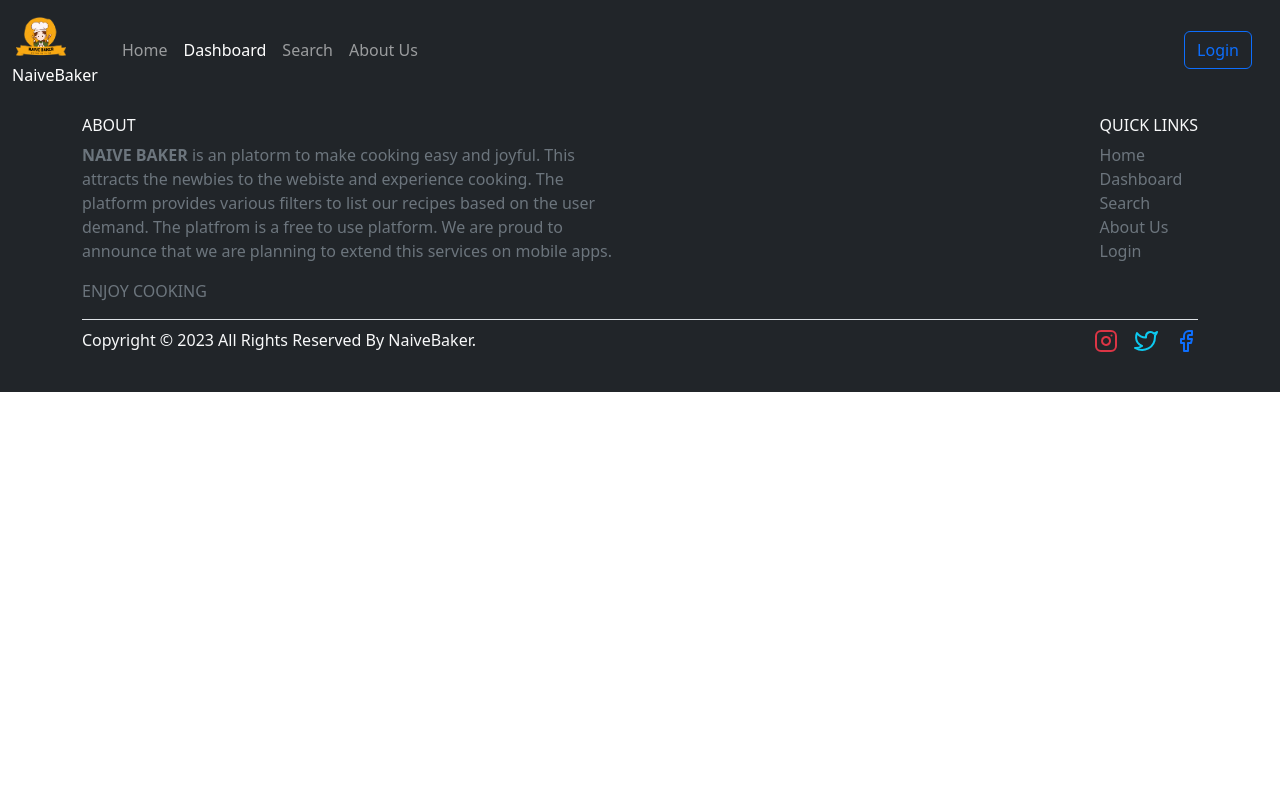
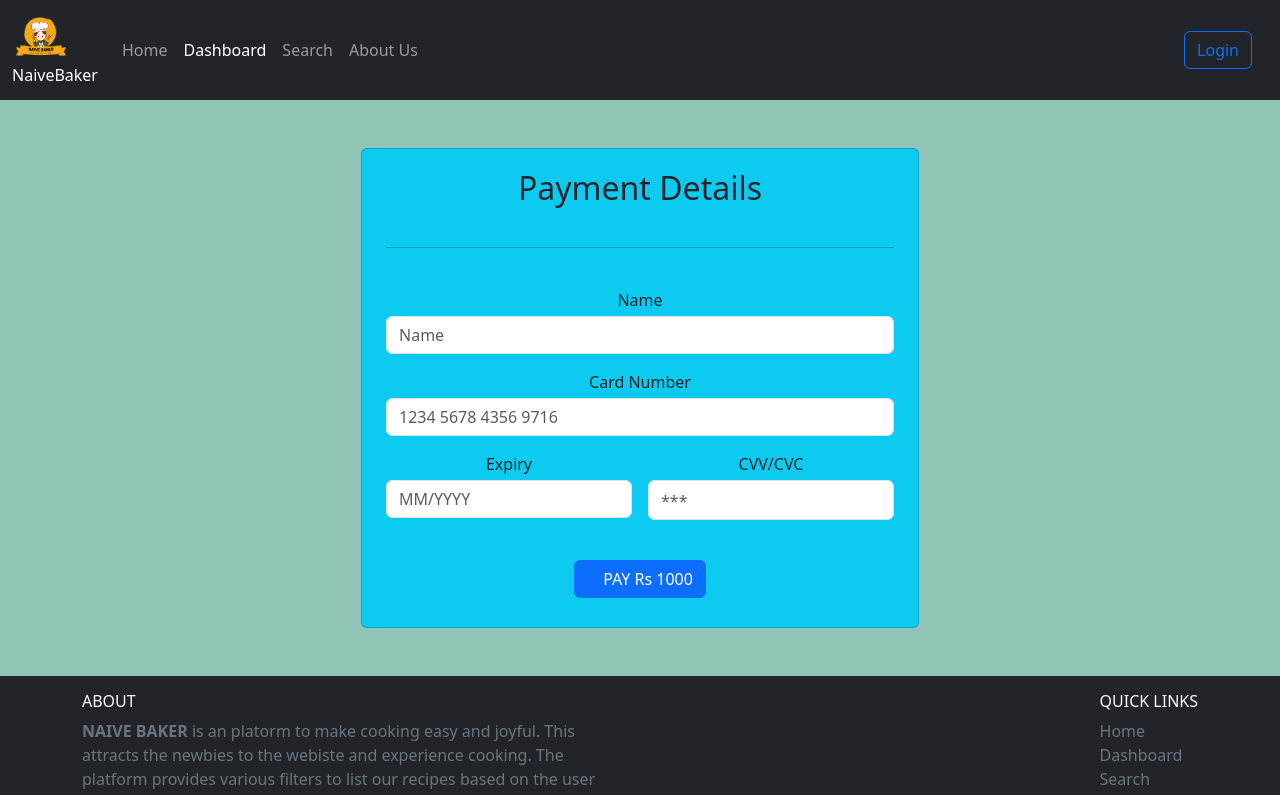
Before and after one commit to dhruvprajapati18082002/Naive_Baker, a React (Create React App) app in the folder frontend/: page /payment in a window 1280 px wide. Shown: the top 795 px of the page. Built offline with nearby package versions, Linux system fonts and the light colour scheme; no server answers.

Commit message:
Static payment gateway created

```diff
--- a/frontend/src/App.js
+++ b/frontend/src/App.js
@@ -12,7 +12,8 @@ import Alert from "./components/Alert";
 import RecipePage from "./components/RecipePage";
 import UploadRecipe from "./components/dashboardComponents/UploadRecipe";
 import ForgotPass from "./components/loginComponents/ForgotPass";
-import ResetPass from "./components/loginComponents/ResetPass"
+import ResetPass from "./components/loginComponents/ResetPass";
+import Payment from "./components/dashboardComponents/Payment";
 
 export default function App() {
 
@@ -29,7 +30,7 @@ export default function App() {
                 <Route path="/uploadrecipe" element={<UploadRecipe />} />
                 <Route path="/forgotpass" element={<ForgotPass />} />
                 <Route path="/resetpass" element={<ResetPass />} />
-
+                <Route path="payment" element={<Payment />} />
                 {/* passing the id "recipeId" of the recipe to be displayed as url parameter */}
                 <Route path="/recipe/:recipeId" element={<RecipePage />} />
             </Routes>
--- /dev/null
+++ b/frontend/src/components/dashboardComponents/Payment.js
@@ -0,0 +1,56 @@
+import React from 'react'
+// import "./Payment.css";
+
+const Payment = () => {
+    return (
+        <section className="h-100 h-custom" style={{ backgroundColor: '#8fc4b7' }}>
+            <div className="container py-5 h-100">
+            <center>
+                <div className="card px-4 py-1" style={{ height: "30rem", backgroundColor: '#0dcaf0', width: "50%"}}>
+                    <center><p className="h2 py-3">Payment Details</p></center>
+                    <form className="row gx-3">
+                        <div className="col-12">
+                            <hr/>
+                            <br/>
+                            <div className="d-flex flex-column">
+                                <p className="text mb-1">Name</p>
+                                <input className="form-control mb-3" type="text" placeholder="Name" />
+                            </div>
+                        </div>
+                        <div className="col-12">
+                            <div className="d-flex flex-column">
+                                <p className="text mb-1">Card Number</p>
+                                <input className="form-control mb-3" type="text" placeholder="1234 5678 4356 9716" />
+                            </div>
+                        </div>
+                        <div className="col-6">
+                            <div className="d-flex flex-column">
+                                <p className="text mb-1">Expiry</p>
+                                <input className="form-control mb-3" type="text" placeholder="MM/YYYY" />
+                            </div>
+                        </div>
+                        <div className="col-6">
+                            <div className="d-flex flex-column">
+                                <p className="text mb-1">CVV/CVC</p>
+                                <input className="form-control mb-3 pt-2 " type="password" placeholder="***" />
+                            </div>
+                        </div>
+                        <div className="col-12">
+                        <center>
+                            <br/>
+                            <div className="btn btn-primary mb-3">
+                                <span className="ps-3">PAY Rs 1000</span>
+                                <span className="fas fa-arrow-right"></span>
+                            </div>
+                        </center>
+                        </div>
+                    </form>
+                </div>
+                </center>
+            </div>
+
+        </section>
+    )
+}
+
+export default Payment
--- a/frontend/src/components/dashboardComponents/ProfilePic.js
+++ b/frontend/src/components/dashboardComponents/ProfilePic.js
@@ -27,9 +27,8 @@ const ProfilePic = () => {
                             </li>
 
                             <li className="list-group-item d-flex justify-content-between align-items-center flex-wrap">
-                                <button type="button" className="btn btn-success my-1" disabled={user.hasPremium}>
-                                    Upgrade To Premium
-                                </button>
+                                <Link className="btn btn-success my-1" to="/payment">Upgrade to Premium</Link>
+
                             </li>
                             <li className="list-group-item d-flex justify-content-between align-items-center flex-wrap">
                             <Link className="btn btn-success my-1" to="/resetpass">Reset Password </Link>
--- a/frontend/src/components/loginComponents/ResetPass.js
+++ b/frontend/src/components/loginComponents/ResetPass.js
@@ -27,12 +27,16 @@ const ResetPass = () => {
         event.preventDefault();
 
         if (cred.newPassword !== cred.confirmNewPassword)
-            showAlert()
-        const response = await changePassword(cred.currentPassword, cred.newPassword);
-        if (response.status === 200)
-            showAlert("Password Successfully Changed", "success");
+            showAlert("Passwords don't match","danger");
         else{
-            showAlert(JSON.stringify(response.data), "danger");git
+            const response = await changePassword(cred.currentPassword, cred.newPassword);
+            if (response.status === 200){
+                showAlert("Password Successfully Changed", "success");
+                navigate("/dashboard");
+            }
+            else{
+                showAlert(JSON.stringify(response.data), "danger");git
+            }
         }
     }
 
```
